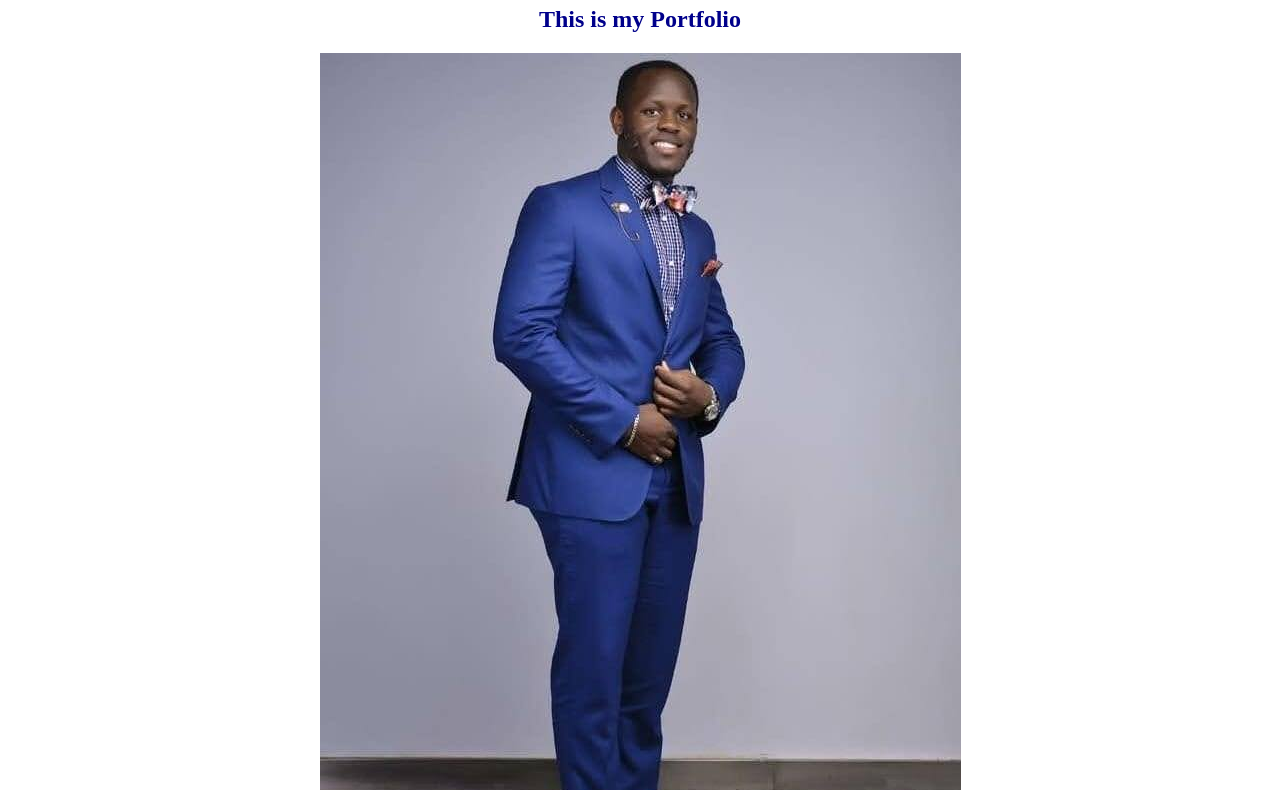
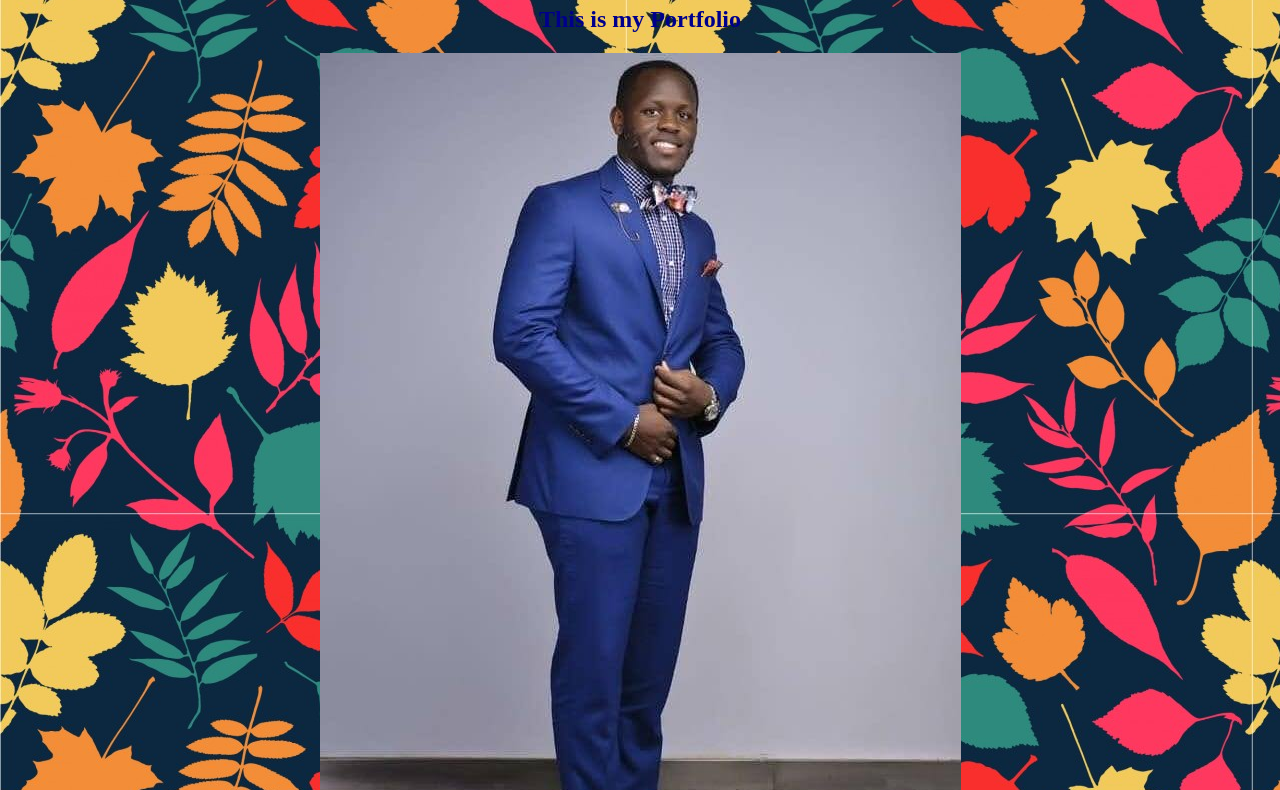
Before and after one commit to nyamzy/programming-portfolio, a plain HTML site: page index.html in a window 1280 px wide. Shown: the part 112-902 px from the top of the page. Drawn offline with Linux system fonts and the light colour scheme.

Commit message:
edited stylesheet to include background image

```diff
--- a/css/styles.css
+++ b/css/styles.css
@@ -11,6 +11,9 @@ img {
   margin-left: auto;
   margin-right: auto;
 }
+body {
+  background-image: url("../img/autumn.jpg");
+}
 .me{
   color: maroon;
   background-color: pink;
```
